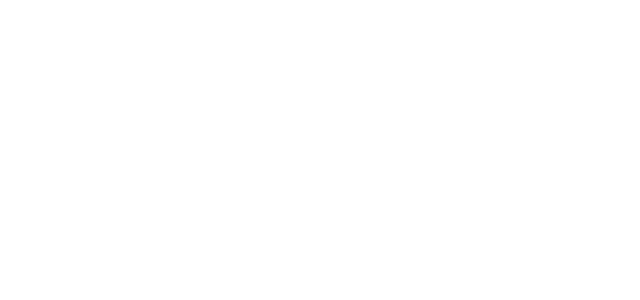
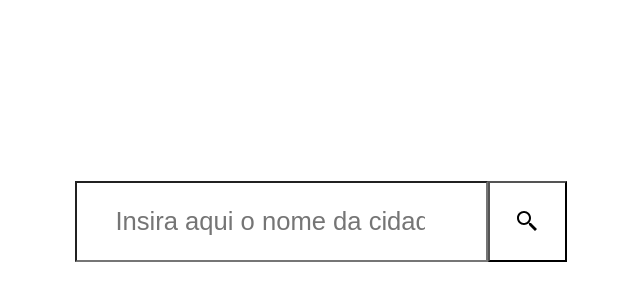
Before and after one commit to chatclass/challenge-front, a React (Create React App) app: page / in a window 1280 px wide. Shown: the part 358-658 px from the top of the page, without its empty margins (365-1005 px from the left). Built offline with nearby package versions, Linux system fonts and the light colour scheme.

Commit message:
created home layout

```diff
--- a/src/App.tsx
+++ b/src/App.tsx
@@ -1,9 +1,15 @@
 import React from "react";
+import { Home } from "./pages/Home";
 
-import GlobalStyles from "./styles/GlobalStyles";
+import GlobalStyles from "./styles/global";
 
 function App() {
-    return <GlobalStyles />;
+    return (
+        <>
+            <Home />
+            <GlobalStyles />
+        </>
+    );
 }
 
 export default App;
--- /dev/null
+++ b/src/pages/Home/index.tsx
@@ -0,0 +1,13 @@
+import { Container } from "./styles";
+import { WeatherForecast } from "../WeatherForecast";
+import { Capitals } from "../Capitals";
+
+export function Home() {
+    return (
+        <Container>
+            <WeatherForecast />
+
+            <Capitals />
+        </Container>
+    );
+}
--- /dev/null
+++ b/src/pages/Home/styles.ts
@@ -0,0 +1,11 @@
+import styled from "styled-components";
+
+export const Container = styled.div`
+    margin: 0 auto;
+    height: 100vh;
+    width: 500px;
+
+    display: flex;
+    flex-direction: column;
+    align-items: center;
+`;
```
